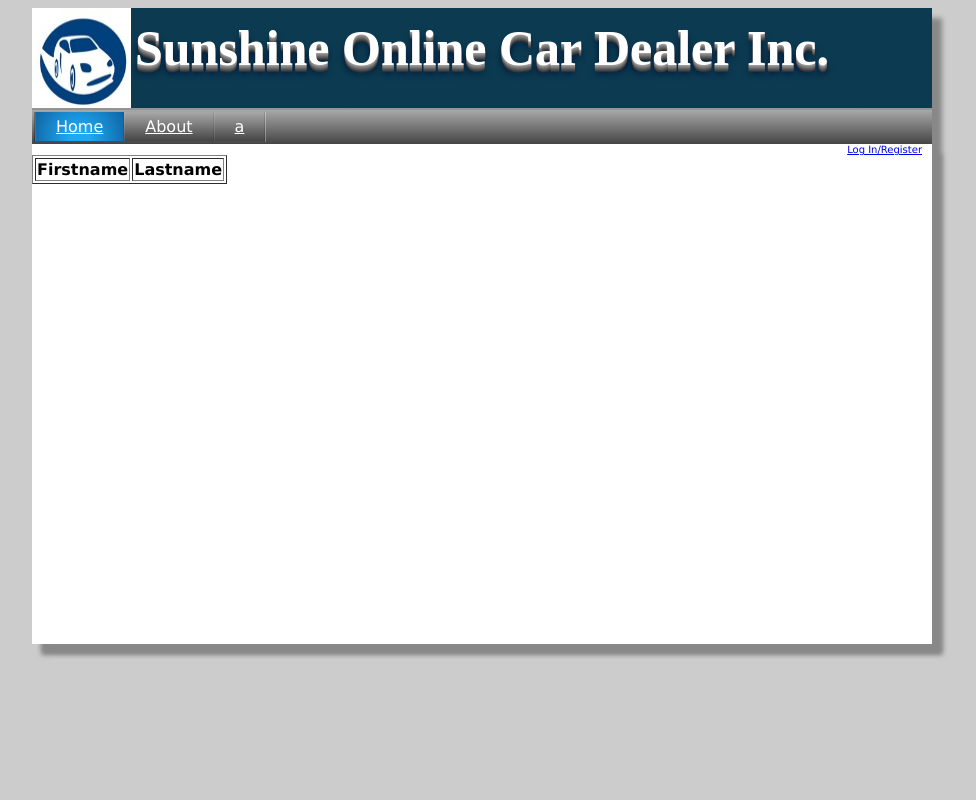
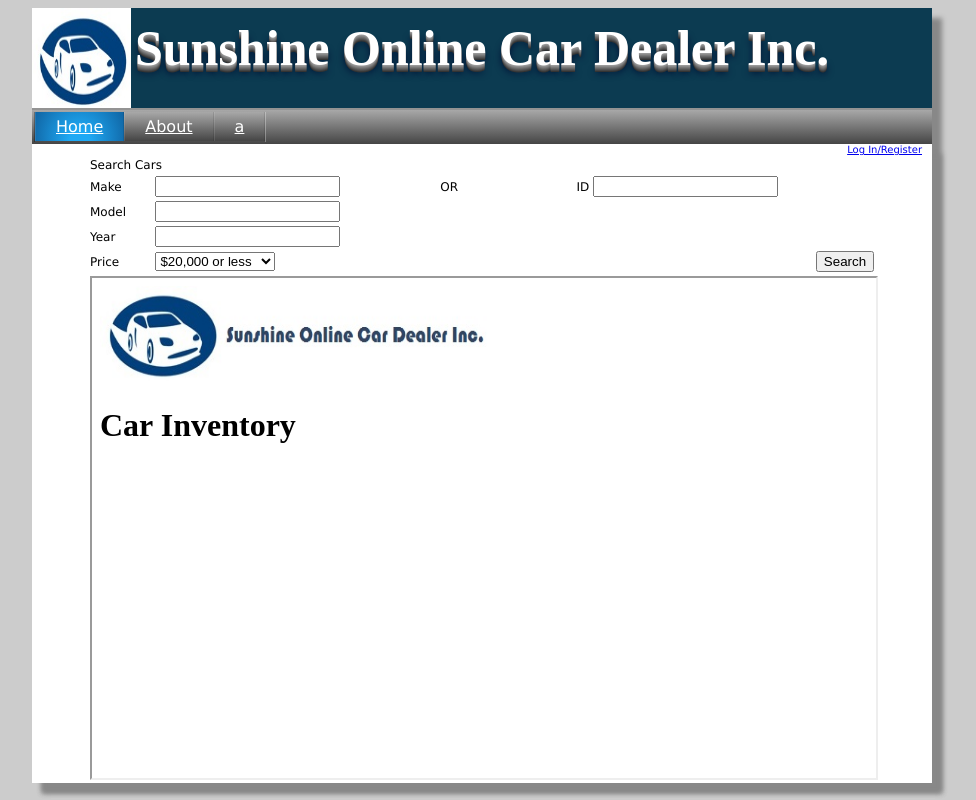
Before and after one commit to cen4010-onlinecardealer/www, a PHP site: page /main.php in a window 1280 px wide. Shown: the whole page, without its empty margins (158-1134 px from the left). Run offline with PHP 8.4, Linux system fonts and the light colour scheme; data that the repository does not hold is empty.

Commit message:
Home page updated
Search button works on iframe for list_cars.php
btw top right dynamic link depending if u are user, admin, or guest

```diff
--- a/LogIn.php
+++ b/LogIn.php
@@ -86,3 +86,6 @@ include "header.php";
 	</tr>
 </table>
 </Form>
+<?php
+include "footer.php";
+?>
--- a/list_cars.php
+++ b/list_cars.php
@@ -1,11 +1,12 @@
 
-<title>Online Car Dealer</title>
+<!-- <title>Online Car Dealer</title> -->
 <body>
 <img src="cardealer_logo2.jpg" alt="Car Dealer Logo" width="400" height="100">
 <h1>Car Inventory</h1>
 
 
 <?php
+if(isset($_POST['search'])){
 $con=mysqli_connect("localhost","root","jhweb123","cardealerdb");
 // Check connection
 if (mysqli_connect_errno())
@@ -41,6 +42,10 @@ while($row = mysqli_fetch_array($result))
 echo "</table>";
 
 mysqli_close($con);
+}
+else{
+
+}
 ?>
 </body>
 </html>
--- a/main.php
+++ b/main.php
@@ -4,30 +4,70 @@ $activeIndex=1;
 include "header.php";
 ?>
 <?php
-if (!$db_selected) {
-    die ('Can\'t use idrecords : ' . mysql_error());
-}
-else{
-	$result = mysql_query("SELECT first_name,last_name FROM users");
-	echo "<table border='1'>
-	<tr>
-	<th>Firstname</th>
-	<th>Lastname</th>
-	</tr>";
-	while($row = mysql_fetch_array($result)){
-		echo "<tr>";
-		echo "<td>" . $row['first_name'] . "</td>";
-		echo "<td>" . $row['last_name'] . "</td>";
-		echo "</tr>";
-	}
-	echo "</table>";
-
-
-}
 ?>
 
-
-
+<Form name='' method='POST' target='searchResults' action='list_cars.php'>
+<table border='0'name='orgMain' style='margin-left:auto;margin-right:auto;width:90%;font-size:12'>
+	<tr>
+		<td width='1%'></td>
+		<td colspan='5'>Search Cars</td>
+		<td width='1%'></td>
+	</tr>
+	<tr>
+		<td></td>
+		<td style='width:8%'>Make</td>
+		<td>
+			<input type='text' name='make'/>
+		</td>
+		<td>OR</td>
+		<td align='right' style='width:15%'>ID</td>
+		<td>
+			<input type='text' name='carID'/>
+		</td>
+		<td></td>
+	</tr>
+	<tr>
+		<td></td>
+		<td>Model</td>
+		<td>
+			<input type='text' name='model'/>
+		</td>
+	</tr>
+	<tr>
+		<td></td>
+		<td>Year</td>
+		<td>
+			<input type='text' name='year'/>
+		</td>
+	</tr>
+	<tr>
+		<td></td>
+		<td>Price</td>
+		<td>
+			<select name='price'>
+				<option value=''>$500 or less</option>
+				<option value=''>$2,000 or less</option>
+				<option value=''>$5,000 or less</option>
+				<option value=''>$10,000 or less</option>
+				<option value='' selected='selected'>$20,000 or less</option>
+				<option value=''>$30,000 or less</option>
+				<option value=''>$50,000 or less</option>
+				<option value=''>$50,000 or more</option>
+			</select>
+		</td>
+		<td colspan='3' align='right'>
+			<input type='Submit' name='search' value='Search'/>
+		</td>
+	</tr>
+	<tr style='height:500'>
+		<td></td>
+		<td colspan='5'>
+			<iframe src='list_cars.php' width='100%' height='500' name='searchResults' frameborder='1'></iframe>
+		</td>
+		<td></td>
+	</tr>
+</table>
+</Form>
 
 
 
```
